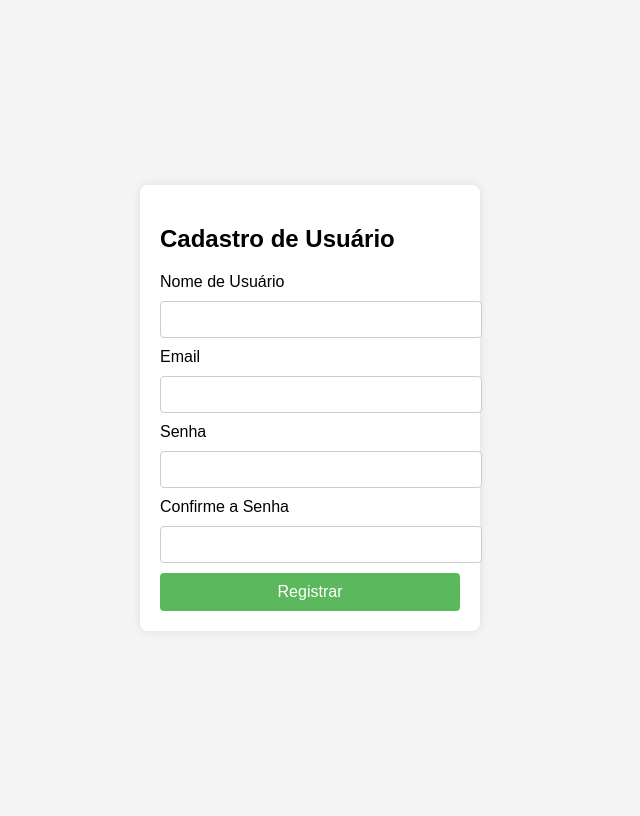
After one commit to hiildh/projeto-desenvolvimento-web, a Django app: page /cadastro_user/ in a window 1280 px wide. The commit adds this page. Shown: the whole page, without its empty margins (330-970 px from the left). Run offline with Django 5.2, Linux system fonts and the light colour scheme; parts of the project's set-up code (start-up, migrations or seed data) failed here and were passed over.

Commit message:
Add templates for user registration and update URLs

```diff
--- /dev/null
+++ b/core/templates/cadastro_user.html
@@ -0,0 +1,70 @@
+<!DOCTYPE html>
+<html lang="pt-BR">
+<head>
+    <meta charset="UTF-8">
+    <meta name="viewport" content="width=device-width, initial-scale=1.0">
+    <title>Cadastro de Usuário</title>
+    <style>
+        body {
+            font-family: Arial, sans-serif;
+            background-color: #f4f4f4;
+            display: flex;
+            justify-content: center;
+            align-items: center;
+            height: 100vh;
+        }
+        .container {
+            background-color: #fff;
+            padding: 20px;
+            border-radius: 8px;
+            box-shadow: 0 0 10px rgba(0, 0, 0, 0.1);
+            width: 300px;
+        }
+        .container h2 {
+            margin-bottom: 20px;
+        }
+        .container input[type="text"],
+        .container input[type="email"],
+        .container input[type="password"] {
+            width: 100%;
+            padding: 10px;
+            margin: 10px 0;
+            border: 1px solid #ccc;
+            border-radius: 4px;
+        }
+        .container input[type="submit"] {
+            width: 100%;
+            padding: 10px;
+            background-color: #5cb85c;
+            border: none;
+            border-radius: 4px;
+            color: white;
+            font-size: 16px;
+            cursor: pointer;
+        }
+        .container input[type="submit"]:hover {
+            background-color: #4cae4c;
+        }
+    </style>
+</head>
+<body>
+    <div class="container">
+        <h2>Cadastro de Usuário</h2>
+        <form action="/register" method="post">
+            <label for="username">Nome de Usuário</label>
+            <input type="text" id="username" name="username" required>
+
+            <label for="email">Email</label>
+            <input type="email" id="email" name="email" required>
+
+            <label for="password">Senha</label>
+            <input type="password" id="password" name="password" required>
+
+            <label for="confirm_password">Confirme a Senha</label>
+            <input type="password" id="confirm_password" name="confirm_password" required>
+
+            <input type="submit" value="Registrar">
+        </form>
+    </div>
+</body>
+</html>
--- a/core/templates/celulares.html
+++ b/core/templates/celulares.html
@@ -2,6 +2,7 @@
 <html lang="en">
 <head>
     <meta charset="UTF-8">
+    <meta name="viewport" content="width=device-width, initial-scale=1.0">
     <title>Celulares à Venda</title>
 </head>
 <body>
--- a/core/templates/noticias.html
+++ b/core/templates/noticias.html
@@ -2,6 +2,7 @@
 <html lang="en">
 <head>
     <meta charset="UTF-8">
+    <meta name="viewport" content="width=device-width, initial-scale=1.0">
     <title>Notícias de Celulares</title>
 </head>
 <body>
--- a/core/urls.py
+++ b/core/urls.py
@@ -1,7 +1,8 @@
 from django.urls import path
-from .views import listar_noticias, listar_celulares
+from .views import listar_noticias, listar_celulares, cadastro_user
 
 urlpatterns = [
     path('noticias/', listar_noticias, name='listar_noticias'),
     path('celulares/', listar_celulares, name='listar_celulares'),
+    path('cadastro_user/', cadastro_user, name='cadastro_user'),
 ]
--- a/core/views.py
+++ b/core/views.py
@@ -10,3 +10,6 @@ def listar_noticias(request):
 def listar_celulares(request):
     celulares = Celular.objects.all()
     return render(request, 'celulares.html', {'celulares': celulares})
+
+def cadastro_user(request):
+    return render(request, 'cadastro_user.html')
```
